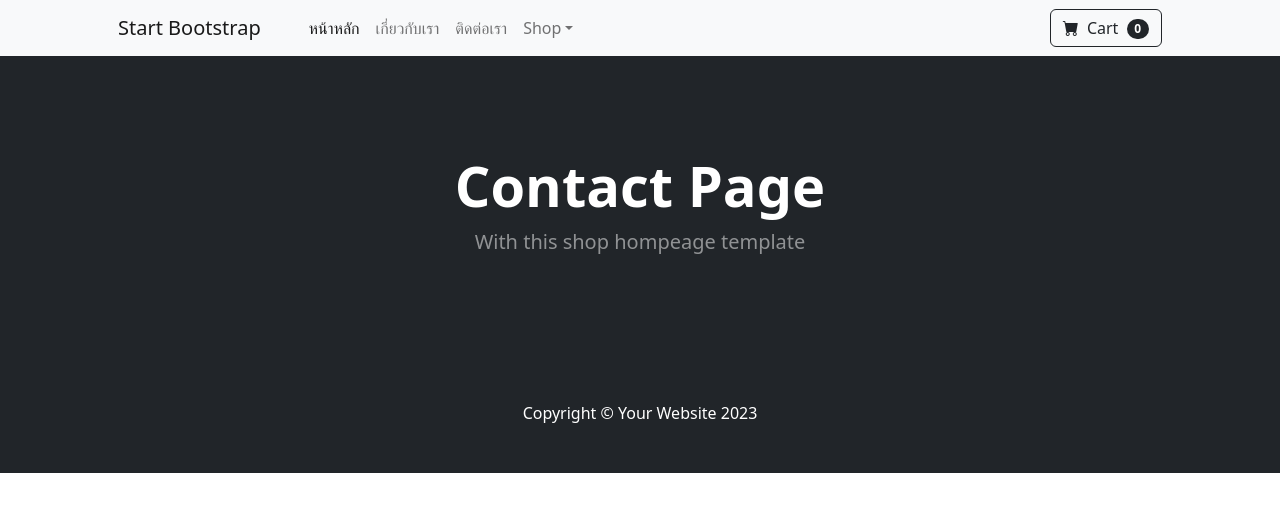
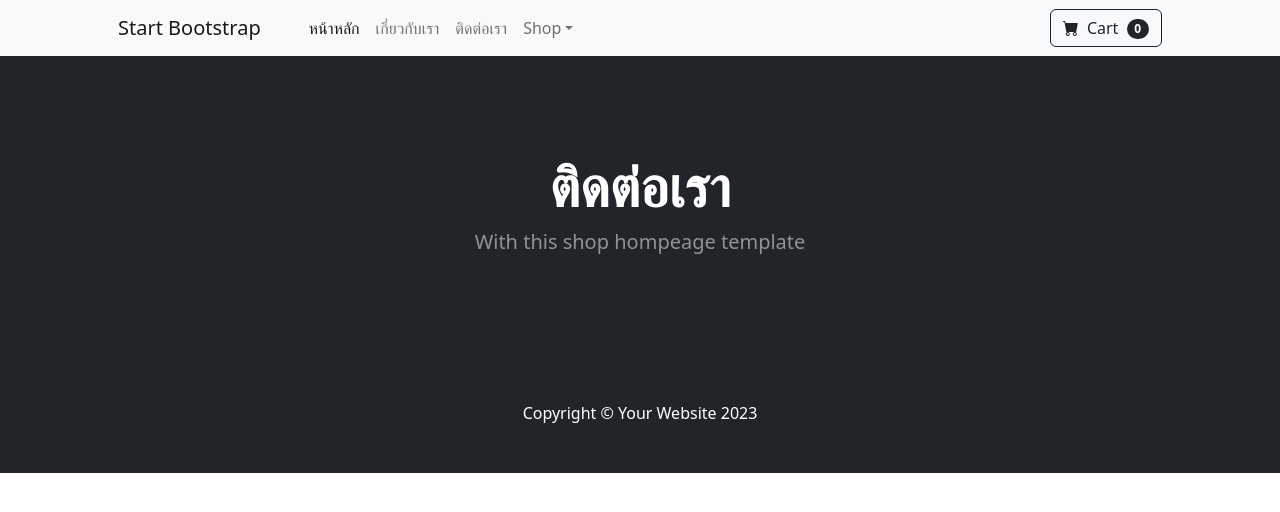
Before and after one commit to baysuttipong/git-workshop-app, a plain HTML site: page contact.html in a window 1280 px wide. Drawn offline with nearby package versions, Linux system fonts and the light colour scheme.

```diff
--- a/contact.html
+++ b/contact.html
@@ -48,7 +48,7 @@
         <header class="bg-dark py-5">
             <div class="container px-4 px-lg-5 my-5">
                 <div class="text-center text-white">
-                    <h1 class="display-4 fw-bolder">Contact Page</h1>
+                    <h1 class="display-4 fw-bolder">ติดต่อเรา</h1>
                     <p class="lead fw-normal text-white-50 mb-0">With this shop hompeage template</p>
                 </div>
             </div>
```
